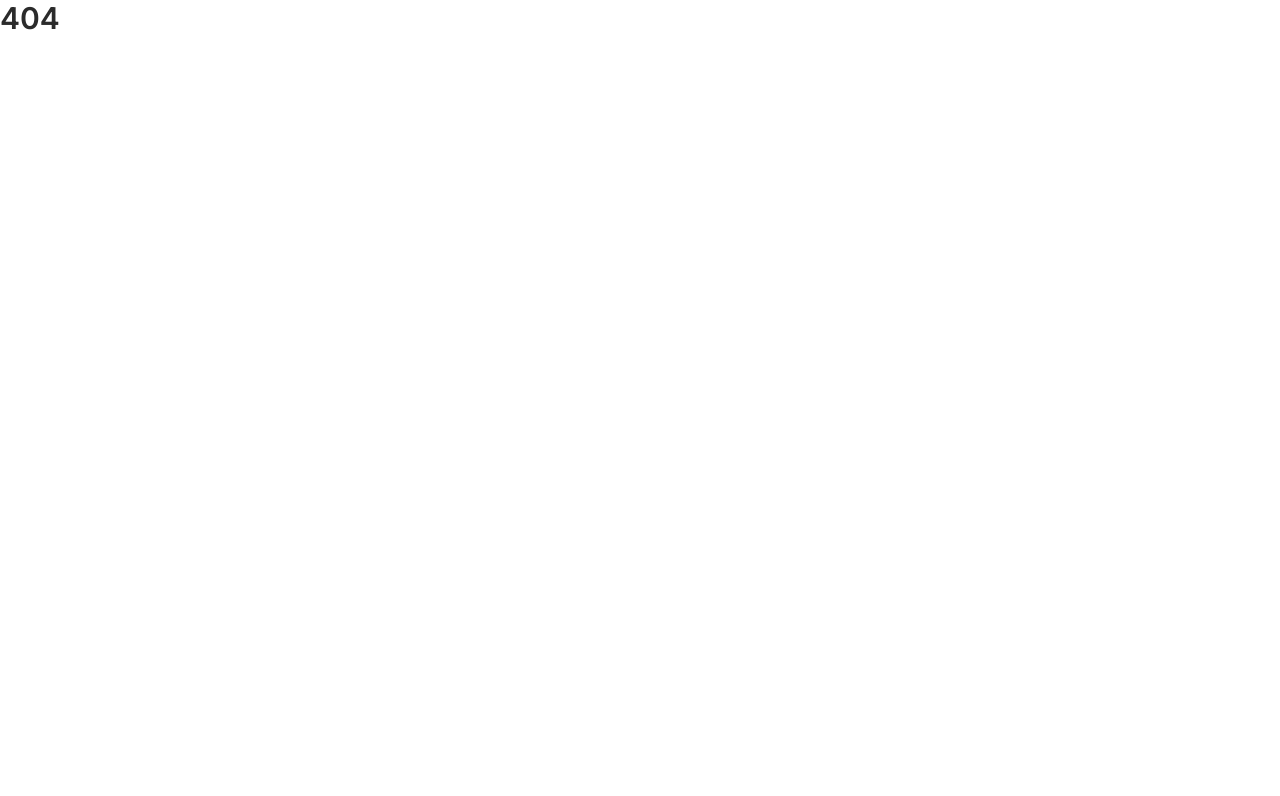
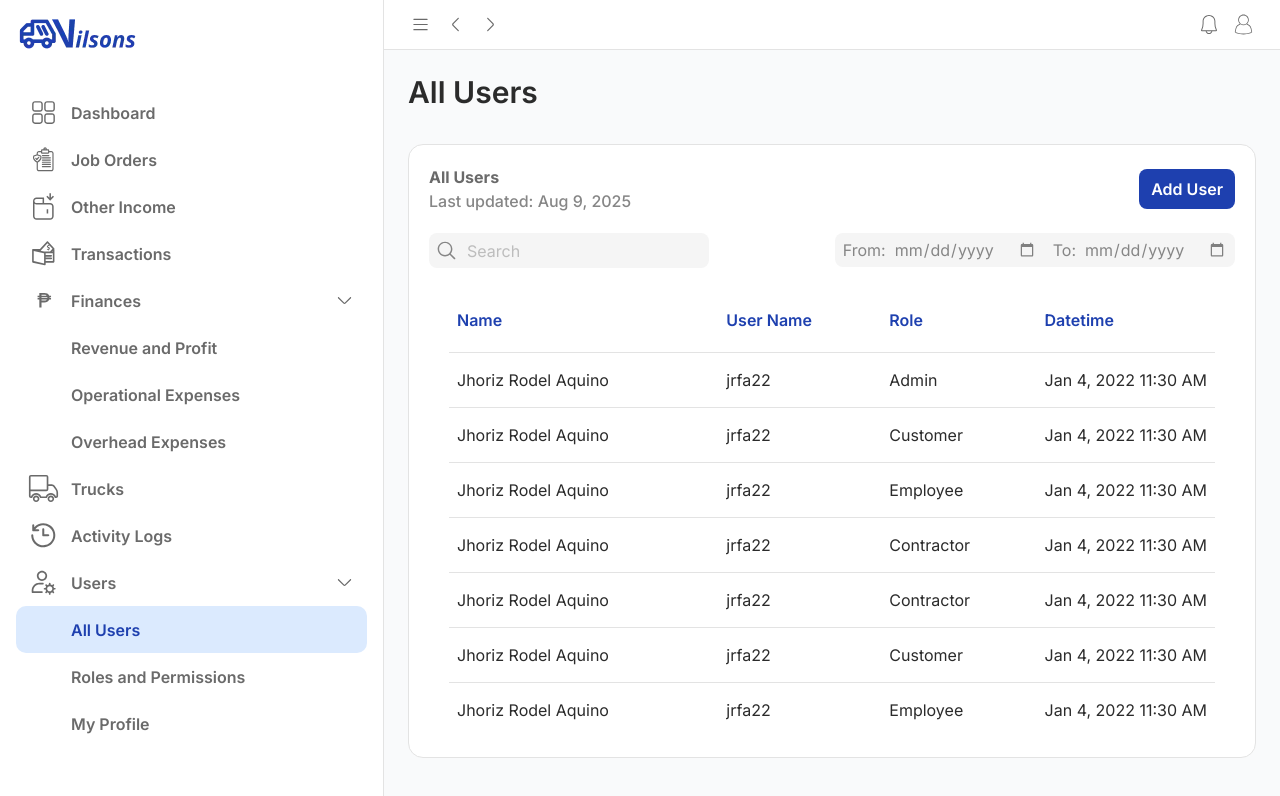
Before and after one commit to JhorizRodel-Aquino/Vilsons-Frontend, a React (Vite) app in the folder vilsons-frontend/: page /all-users in a window 1280 px wide. Shown: the top 796 px of the page. Built offline with nearby package versions, Linux system fonts and the light colour scheme.

Commit message:
Created all users page.

```diff
--- a/vilsons-frontend/src/App.tsx
+++ b/vilsons-frontend/src/App.tsx
@@ -10,6 +10,7 @@ import OverheadExpensesPage from './pages/Admin/overhead-expenses/OverheadExpens
 import TrucksPage from './pages/Admin/trucks/TrucksPage'
 import ActivityLogsPage from './pages/Admin/activity-logs/ActivityLogsPage'
 import './App.css'
+import AllUsersPage from './pages/Admin/all-users/AllUsersPage'
 
 
 function App() {
@@ -25,6 +26,7 @@ function App() {
       <Route path='/overhead-expenses' element={<OverheadExpensesPage />} />
       <Route path='/trucks' element={<TrucksPage />} />
       <Route path='/activity-logs' element={<ActivityLogsPage />} />
+      <Route path='/all-users' element={<AllUsersPage />} />
       <Route path="*" element={<NotFoundPage />} />
     </Routes>
   )
--- a/vilsons-frontend/src/components/table/Table.tsx
+++ b/vilsons-frontend/src/components/table/Table.tsx
@@ -23,7 +23,7 @@ type TableProps<T> = {
 
 export default function Table<T>({ columns, rows, total, className }: TableProps<T>) {
   return (
-    <div className={`mx-[20px] divide-y divide-border grid gap-[20px] ${className || ''}`}>
+    <div className={`mx-[20px] divide-y divide-border grid gap-[20px] [&_td:last-child]:w-0 [&_td:last-child]:whitespace-nowrap ${className || ''}`}>
       <table className='border-collapse w-full divide-y divide-border'>
         <thead>
           <tr>
--- /dev/null
+++ b/vilsons-frontend/src/pages/Admin/all-users/AllUsersContent.tsx
@@ -0,0 +1,50 @@
+import type { Column } from "../../../components/table/Table";
+import Info from "../../../components/Info"
+import Details from "../../../components/Details"
+import Button from "../../../components/Button";
+import TableFilter from "../../../components/TableFilter"
+import SearchBar from "../../../components/SearchBar"
+import Table from "../../../components/table/Table"
+import DateRange from "../../../components/DateRange";
+
+export default function AllUserContent() {
+    type AllUser = {
+        name: string;
+        username: string;
+        role: string;
+        datetime: string;
+    };
+
+    const allUserColumns: Column<AllUser>[] = [
+        {key: "name", label: "Name"},
+        {key: "username", label: "User Name"},
+        {key: "role", label: "Role"},
+        {key: "datetime", label: "Datetime"},
+    ] ;
+
+    const allUsers: AllUser[] = [
+        {name: 'Jhoriz Rodel Aquino', username: 'jrfa22', role: 'Admin', datetime: 'Jan 4, 2022 11:30 AM'},
+        {name: 'Jhoriz Rodel Aquino', username: 'jrfa22', role: 'Customer', datetime: 'Jan 4, 2022 11:30 AM'},
+        {name: 'Jhoriz Rodel Aquino', username: 'jrfa22', role: 'Employee', datetime: 'Jan 4, 2022 11:30 AM'},
+        {name: 'Jhoriz Rodel Aquino', username: 'jrfa22', role: 'Contractor', datetime: 'Jan 4, 2022 11:30 AM'},
+        {name: 'Jhoriz Rodel Aquino', username: 'jrfa22', role: 'Contractor', datetime: 'Jan 4, 2022 11:30 AM'},
+        {name: 'Jhoriz Rodel Aquino', username: 'jrfa22', role: 'Customer', datetime: 'Jan 4, 2022 11:30 AM'},
+        {name: 'Jhoriz Rodel Aquino', username: 'jrfa22', role: 'Employee', datetime: 'Jan 4, 2022 11:30 AM'},
+    ];
+
+    return (
+        <>
+            <Info>
+                <Details subtitle={'All Users'} modifiedDate="Aug 9, 2025" />
+                <Button label={'Add User'} onClick={() => console.log('clicked')} variant="primary" />
+            </Info>
+
+            <TableFilter>
+                <SearchBar />
+                <DateRange />
+            </TableFilter>
+
+            <Table columns={allUserColumns} rows={allUsers}/>
+        </>
+    )
+}
--- /dev/null
+++ b/vilsons-frontend/src/pages/Admin/all-users/AllUsersPage.tsx
@@ -0,0 +1,27 @@
+import Sidebar from "../../../components/sidebar/Sidebar";
+import Header from "../../../components/Header";
+import PageHeading from "../../../components/PageHeading";
+import ContentLayout from "../../../components/ContentLayout";
+import Main from "../../../components/Main";
+import PageContent from "../../../components/PageContent";
+import AppLayout from "../../../components/AppLayout";
+import AllUsersContent from "./AllUsersContent";
+
+export default function AllUsersPage() {
+    return (
+        <AppLayout>
+            <Sidebar />
+
+            <ContentLayout>
+                <Header />
+                <Main>
+                    <PageHeading title={'All Users'} />
+
+                    <PageContent>
+                        <AllUsersContent />
+                    </PageContent>
+                </Main>
+            </ContentLayout>
+        </AppLayout>
+    )
+}
```
